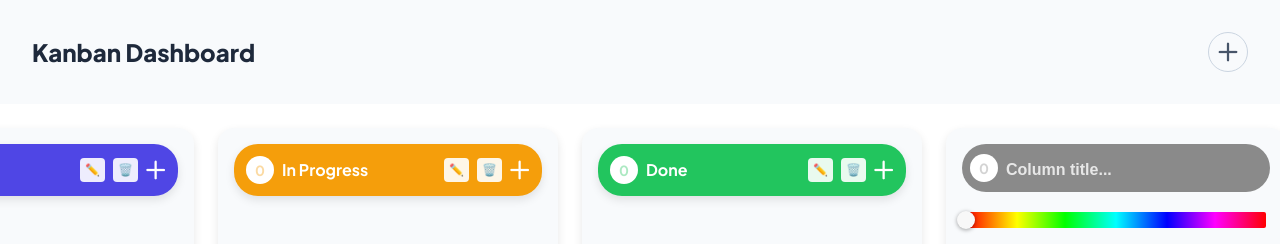
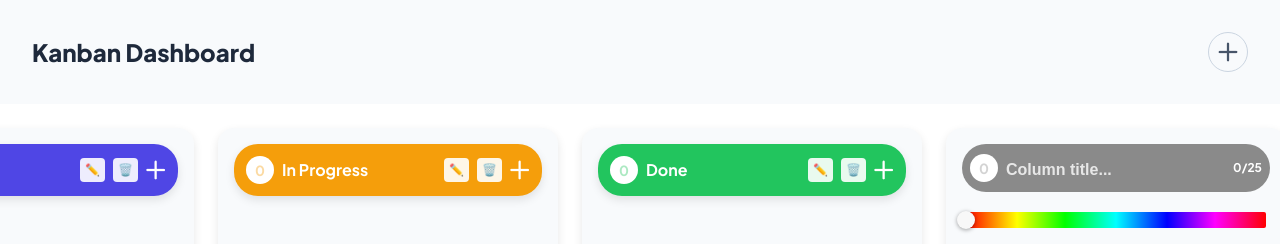
Before and after one commit to danilka-no-population/modsen-practice-2025, a React (Vite) app: page / in a window 1280 px wide. Both pictures are taken after a click on the button 1228 px from the left and 52 px from the top of the page. Shown: the top 244 px of the page. Built offline with nearby package versions, Linux system fonts and the light colour scheme.

Commit message:
fix: added limit of symbols

```diff
--- a/src/components/AddColumnForm/index.tsx
+++ b/src/components/AddColumnForm/index.tsx
@@ -9,6 +9,7 @@ import {
     AddColumnHeader,
     AddColumnTitle,
     AddColumnWrapper,
+    CharCounter,
     ColorWrapper,
 } from './styled';
 
@@ -42,7 +43,11 @@ const AddColumnForm = forwardRef<HTMLDivElement, AddColumnFormProps>(
                         placeholder="Column title..."
                         value={newColumnTitle}
                         onChange={handleColumnTitleChange}
+                        maxLength={25}
                     />
+                    <CharCounter isLimitReached={newColumnTitle.length >= 25}>
+                        {newColumnTitle.length}/25
+                    </CharCounter>
                 </AddColumnHeader>
                 <ColorWrapper>
                     <HuePicker
--- a/src/components/AddColumnForm/styled.ts
+++ b/src/components/AddColumnForm/styled.ts
@@ -69,3 +69,8 @@ export const ColorWrapper = styled.div`
     padding: ${theme.spacing.xs};
     z-index: 1000;
 `;
+
+export const CharCounter = styled.p<{ isLimitReached: boolean }>`
+    font-size: 12px;
+    color: ${({ isLimitReached }) => (isLimitReached ? 'red' : 'white')};
+`;
--- a/src/components/AddTaskForm/index.tsx
+++ b/src/components/AddTaskForm/index.tsx
@@ -12,6 +12,7 @@ import {
 import {
     AddTaskWrapper,
     ButtonsContainer,
+    CharCounter,
     TaskDescriptionInput,
     TaskPriority,
     TaskTitleInput,
@@ -69,7 +70,11 @@ const AddTaskForm = forwardRef<HTMLDivElement, AddTaskFormProps>(
                     placeholder="Task title..."
                     value={titleInput}
                     onChange={handleTitleInputChange}
+                    maxLength={60}
                 />
+                <CharCounter isLimitReached={titleInput.length >= 60}>
+                    {titleInput.length}/60
+                </CharCounter>
                 <TaskDescriptionInput
                     type="text"
                     placeholder="Task description..."
--- a/src/components/AddTaskForm/styled.ts
+++ b/src/components/AddTaskForm/styled.ts
@@ -60,3 +60,10 @@ export const TaskPriority = styled.div<{ color: string }>`
     font-weight: 700;
     font-size: ${theme.fontSizes.small};
 `;
+
+export const CharCounter = styled.p<{ isLimitReached: boolean }>`
+    font-size: ${theme.fontSizes.medium};
+    margin-left: 5px;
+    font-weght: bold;
+    color: ${({ isLimitReached }) => (isLimitReached ? 'red' : 'gray')};
+`;
--- a/src/components/EditColumnForm/index.tsx
+++ b/src/components/EditColumnForm/index.tsx
@@ -6,6 +6,7 @@ import {
     AddButtonsContainer,
     AddColumnHeader,
     AddColumnTitle,
+    CharCounter,
     ColorWrapper,
 } from '#components/AddColumnForm/styled';
 import { CancelButton, SaveButton, TaskCount } from '#components/Column/styled';
@@ -69,7 +70,11 @@ const EditColumnForm = forwardRef<HTMLDivElement, EditColumnFormProps>(
                         onChange={handleColumnTitleChange}
                         ref={titleInputRef}
                         onClick={handleTitleClick}
+                        maxLength={25}
                     />
+                    <CharCounter isLimitReached={newColumnTitle.length >= 25}>
+                        {newColumnTitle.length}/25
+                    </CharCounter>
                 </AddColumnHeader>
                 <ColorWrapper>
                     <HuePicker
--- a/src/components/TaskEditForm/index.tsx
+++ b/src/components/TaskEditForm/index.tsx
@@ -3,6 +3,7 @@ import React from 'react';
 
 import {
     ButtonsContainer,
+    CharCounter,
     TaskDescriptionInput,
     TaskPriority,
     TaskTitleInput,
@@ -78,7 +79,11 @@ const TaskEditForm: React.FC<TaskEditFormProps> = ({
                 placeholder="Task title..."
                 ref={titleInputRef}
                 onClick={handleTitleClick}
+                maxLength={60}
             />
+            <CharCounter isLimitReached={titleInput.length >= 60}>
+                {titleInput.length}/60
+            </CharCounter>
             <TaskDescriptionInput
                 type="text"
                 value={descriptionInput}
```
